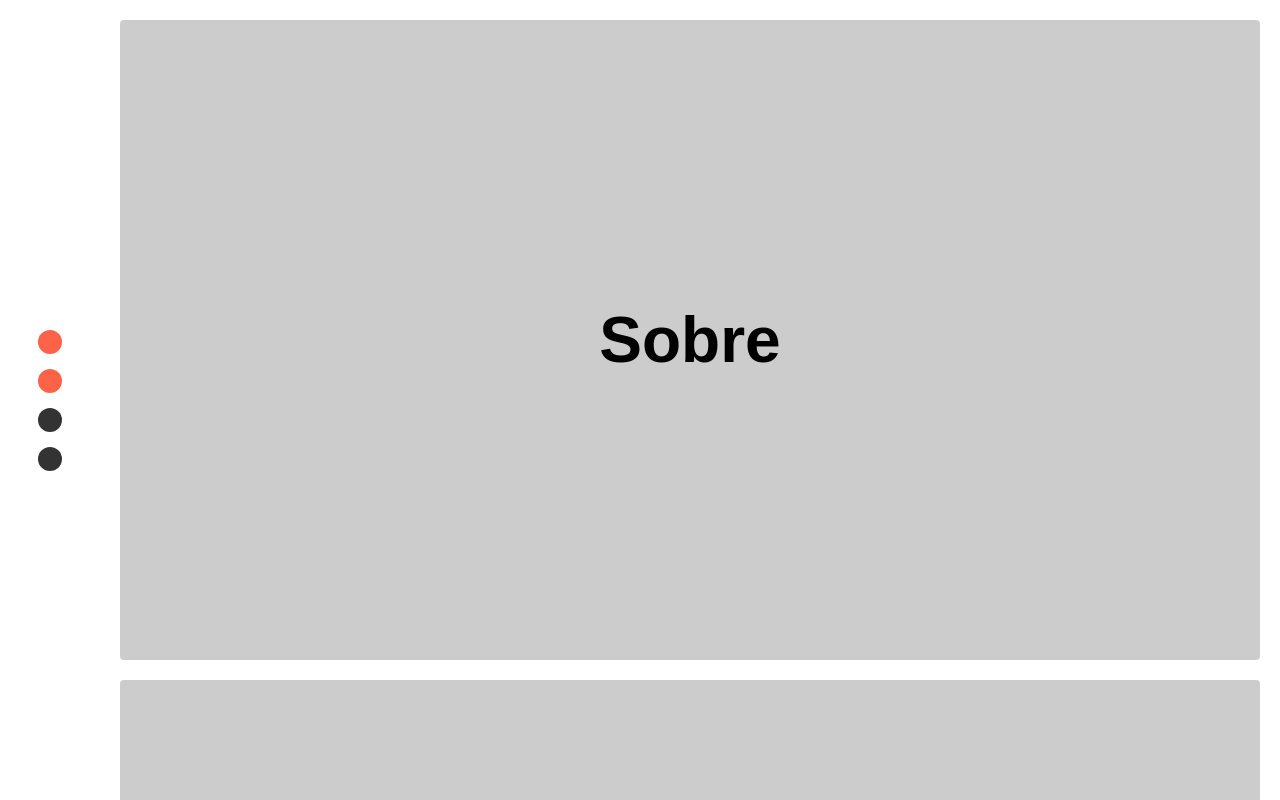
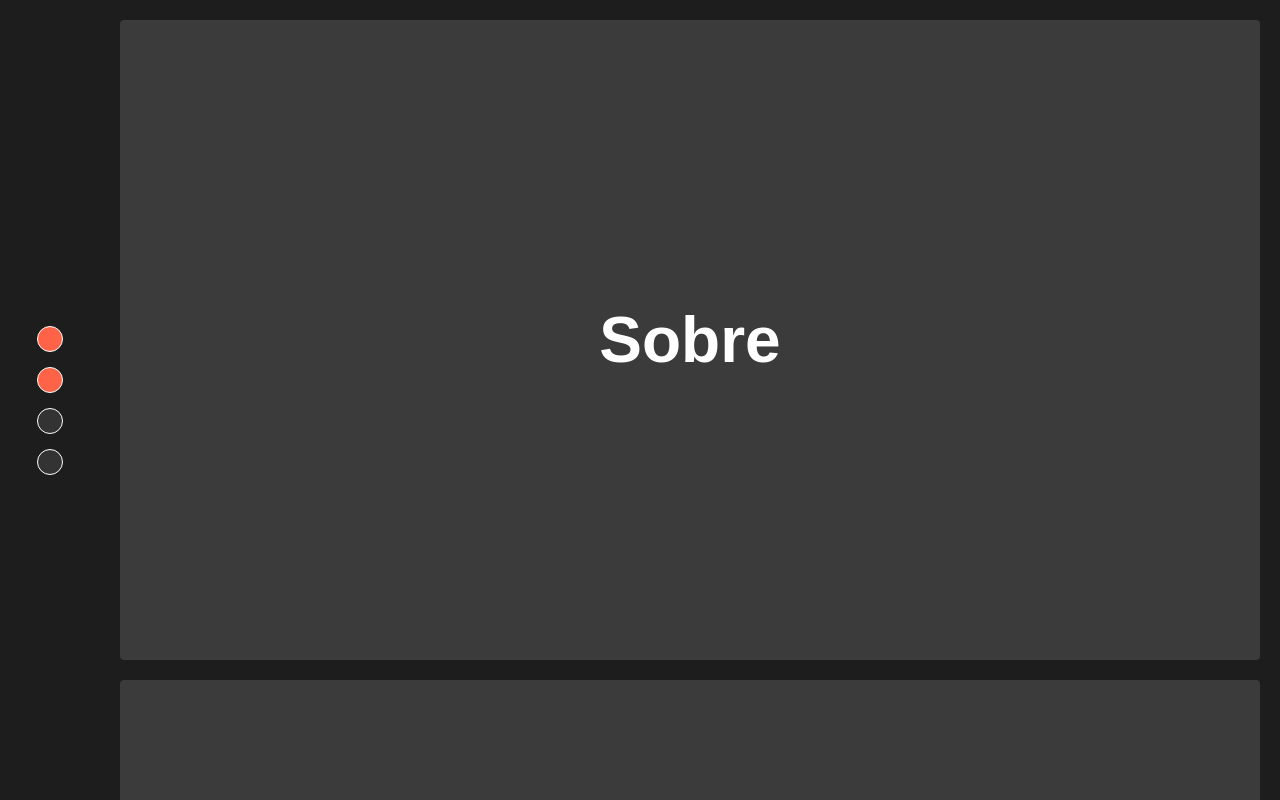
Before and after one commit to nobrupsiq/Scroll-to-section, a plain HTML site: page index.html in a window 1280 px wide. Shown: the top 800 px of the page. Drawn offline with Linux system fonts and the light colour scheme.

Commit message:
UP 2.0 💥

```diff
--- a/index.html
+++ b/index.html
@@ -9,6 +9,7 @@
   <style>
     body {
       margin: 0px;
+      background: #1d1d1d;
     }
 
     section {
@@ -17,7 +18,8 @@
       border-radius: 4px;
       padding: 20px;
       display: flex;
-      background: rgba(0, 0, 0, .2);
+      background: #3b3b3b;
+      color: #fff;
     }
 
     section h1 {
@@ -55,10 +57,12 @@
       width: 24px;
       height: 24px;
       border-radius: 30px;
+      border: 1px solid #fff;
     }
 
     a.active {
       background: tomato;
+      border: 1px solid #fff;
     }
 
     /* section {
```
